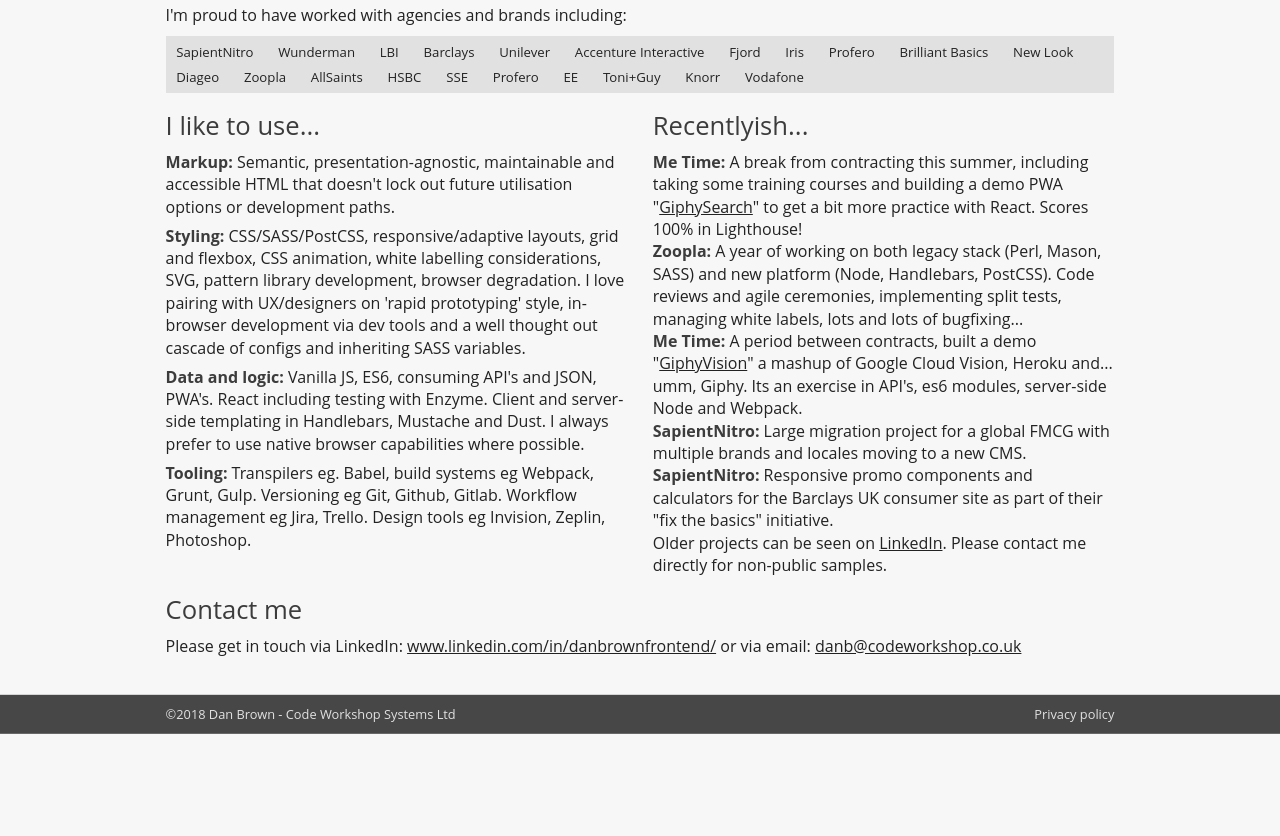
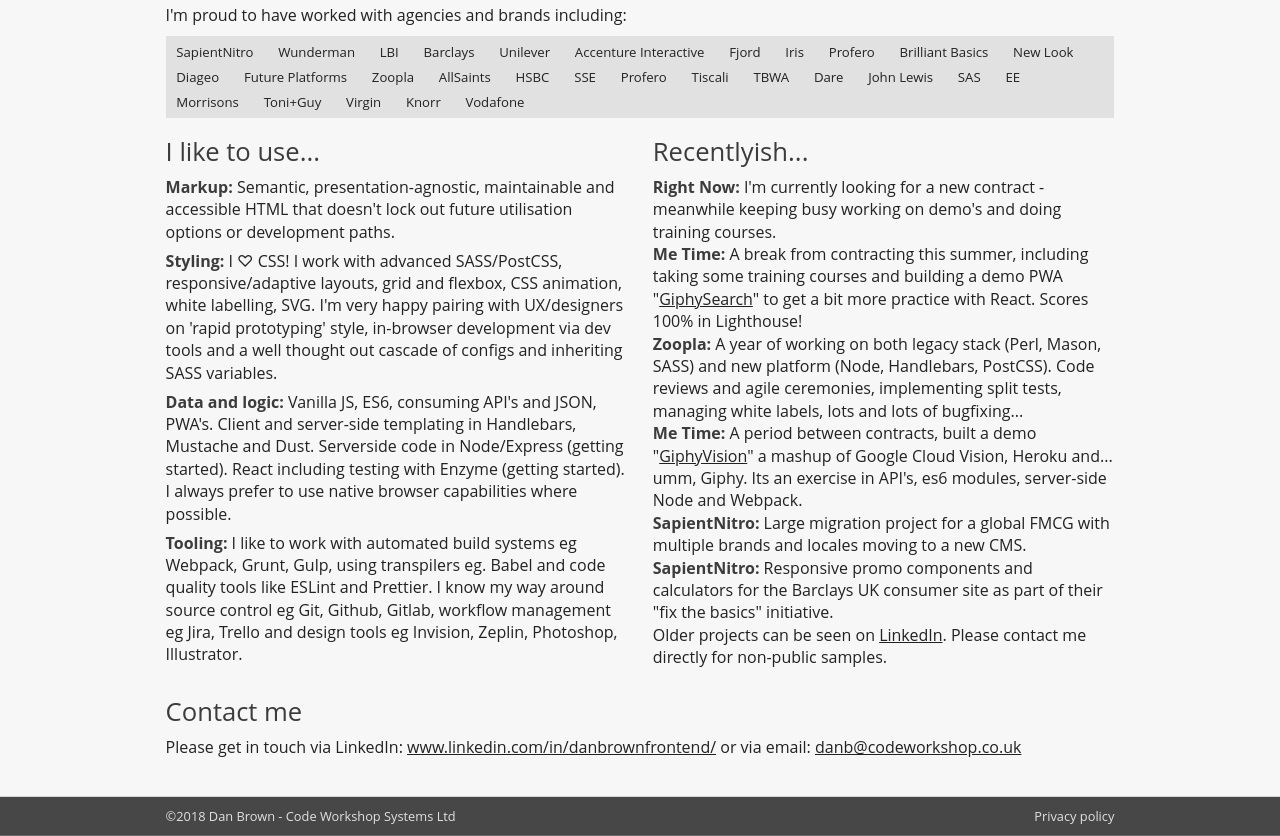
Before and after one commit to danb-cws/cwss-simple, a website: page _index.html in a window 1280 px wide. Shown: the part 470-1306 px from the top of the page. Before the commit the page ends 1204 px from the top, so only its background shows below. Drawn offline with Linux system fonts and the light colour scheme.

Commit message:
copy edit

```diff
--- a/_index.html
+++ b/_index.html
@@ -39,13 +39,21 @@
                     <li class="brand-list__item">Brilliant Basics</li>
                     <li class="brand-list__item">New Look</li>
                     <li class="brand-list__item">Diageo</li>
+                    <li class="brand-list__item">Future Platforms</li>
                     <li class="brand-list__item">Zoopla</li>
                     <li class="brand-list__item">AllSaints</li>
                     <li class="brand-list__item">HSBC</li>
                     <li class="brand-list__item">SSE</li>
                     <li class="brand-list__item">Profero</li>
+                    <li class="brand-list__item">Tiscali</li>
+                    <li class="brand-list__item">TBWA</li>
+                    <li class="brand-list__item">Dare</li>
+                    <li class="brand-list__item">John Lewis</li>
+                    <li class="brand-list__item">SAS</li>
                     <li class="brand-list__item">EE</li>
+                    <li class="brand-list__item">Morrisons</li>
                     <li class="brand-list__item">Toni+Guy</li>
+                    <li class="brand-list__item">Virgin</li>
                     <li class="brand-list__item">Knorr</li>
                     <li class="brand-list__item">Vodafone</li>
                 </ul>
@@ -59,19 +67,23 @@
                     </li>
                     <li class="feature__item">
                         <strong class="heading3">Styling: </strong>
-                        CSS/SASS/PostCSS, responsive/adaptive layouts, grid and flexbox, CSS animation, white labelling considerations, SVG, pattern library development, browser degradation. I love pairing with UX/designers on 'rapid prototyping' style, in-browser development via dev tools and a well thought out cascade of configs and inheriting SASS variables.
+                        I ♡ CSS! I work with advanced SASS/PostCSS, responsive/adaptive layouts, grid and flexbox, CSS animation, white labelling, SVG. I'm very happy pairing with UX/designers on 'rapid prototyping' style, in-browser development via dev tools and a well thought out cascade of configs and inheriting SASS variables.
                     </li>
                     <li class="feature__item">
                         <strong class="heading3">Data and logic: </strong>
-                        Vanilla JS, ES6, consuming API's and JSON, PWA's. React including testing with Enzyme. Client and server-side templating in Handlebars, Mustache and Dust. I always prefer to use native browser capabilities where possible.</li>
+                        Vanilla JS, ES6, consuming API's and JSON, PWA's. Client and server-side templating in Handlebars, Mustache and Dust. Serverside code in Node/Express (getting started). React including testing with Enzyme (getting started). I always prefer to use native browser capabilities where possible.</li>
                     <li class="feature__item">
                         <strong class="heading3">Tooling: </strong>
-                        Transpilers eg. Babel, build systems eg Webpack, Grunt, Gulp. Versioning eg Git, Github, Gitlab. Workflow management eg Jira, Trello. Design tools eg Invision, Zeplin, Photoshop.</li>
+                        I like to work with automated build systems eg Webpack, Grunt, Gulp, using transpilers eg. Babel and code quality tools like ESLint and Prettier. I know my way around source control eg Git, Github, Gitlab, workflow management eg Jira, Trello and design tools eg Invision, Zeplin, Photoshop, Illustrator.</li>
                 </ul>
             </section>
             <section class="feature">
                 <h2 class="heading2">Recentlyish...</h2>
                 <ul class="feature__list">
+                    <li class="feature__list-item">
+                        <strong class="heading3">Right Now: </strong>
+                        I'm currently looking for a new contract - meanwhile keeping busy working on demo's and doing training courses.
+                    </li>
                     <li class="feature__list-item">
                         <strong class="heading3">Me Time: </strong>
                         A break from contracting this summer, including taking some training courses and building a demo PWA "<a
@@ -93,10 +105,10 @@
                         <strong class="heading3">SapientNitro: </strong>
                         Responsive promo components and calculators for the Barclays UK consumer site as part of their "fix the basics" initiative.
                     </li>
-                    <li class="feature__list-item">
-                        Older projects can be seen on <a href="https://www.linkedin.com/in/danbrownfrontend/">LinkedIn</a>. Please contact me directly for non-public samples.
-                    </li>
                 </ul>
+                <p>
+                  Older projects can be seen on <a href="https://www.linkedin.com/in/danbrownfrontend/">LinkedIn</a>. Please contact me directly for non-public samples.
+                </p>
             </section>
             <section class="contact">
                 <h2 class="heading2">Contact me</h2>
```
